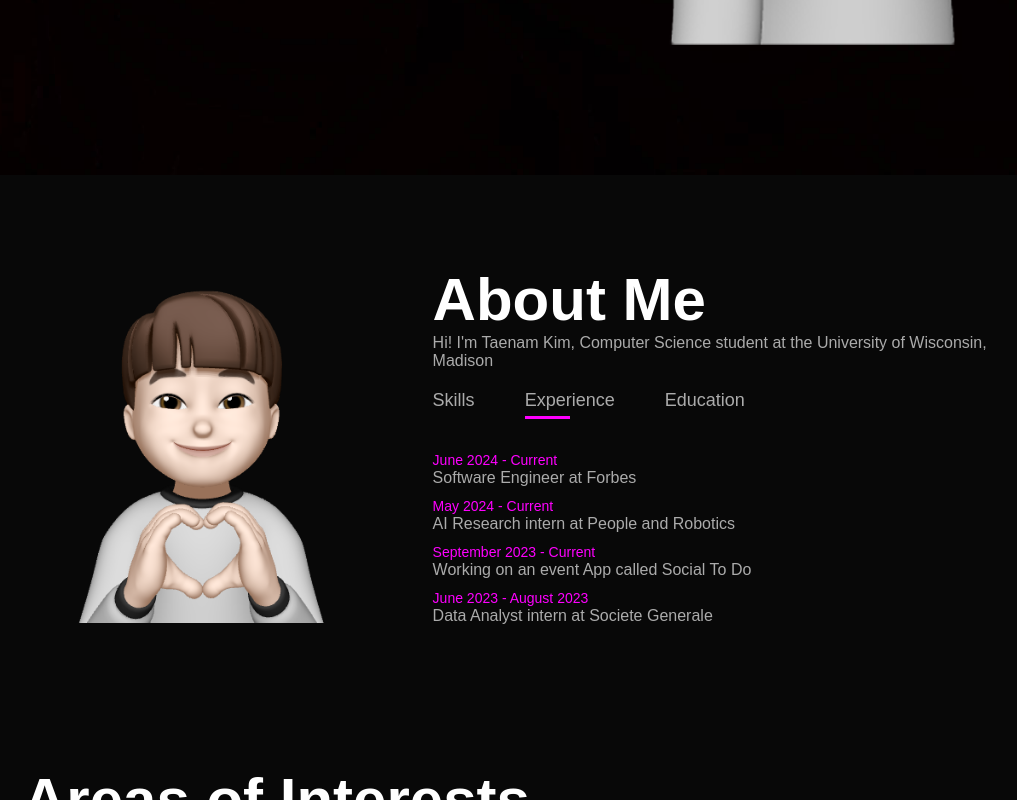
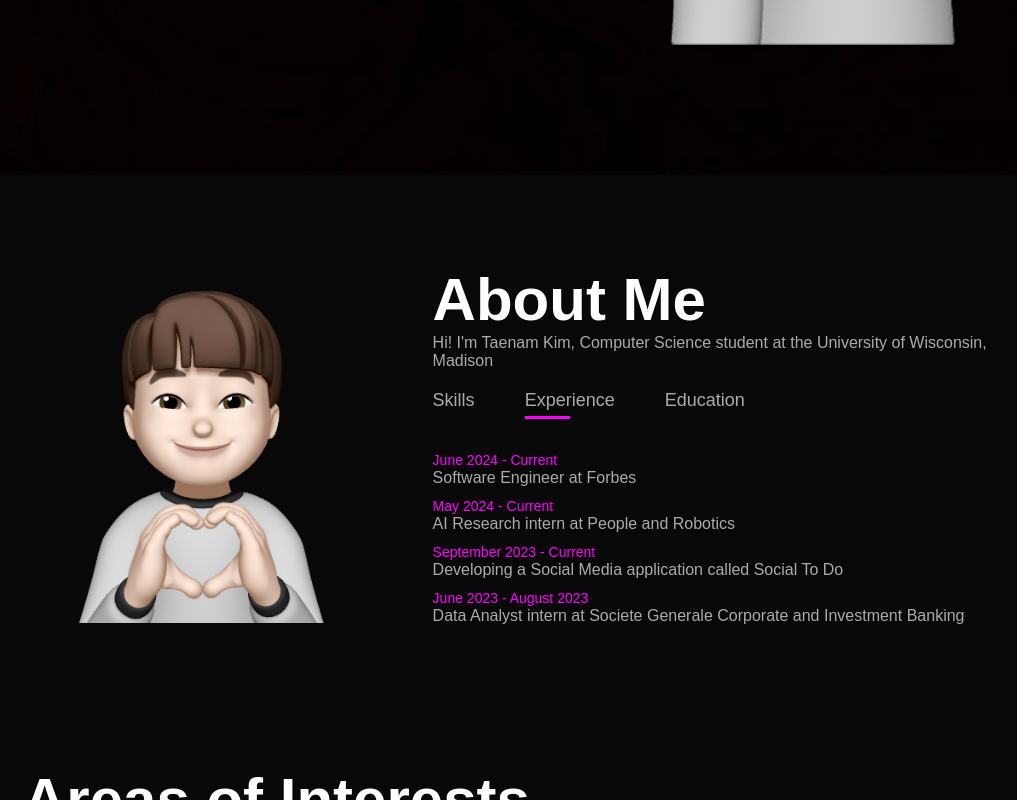
Before and after one commit to taenam1214/taenam1214.github.io, a React (Create React App) app: page / in a window 1280 px wide. Both pictures are taken after a click on the element "Experience". Shown: the part 625-1425 px from the top of the page, without its empty margins (105-1122 px from the left). Built offline with nearby package versions, Linux system fonts and the light colour scheme.

Commit message:
bio updated

```diff
--- a/src/components/About.js
+++ b/src/components/About.js
@@ -51,8 +51,8 @@ const About = () => {
               <ul>
                 <li><span>June 2024 - Current</span><br />Software Engineer at Forbes</li>
                 <li><span>May 2024 - Current</span><br />AI Research intern at People and Robotics</li>
-                <li><span>September 2023 - Current</span><br />Working on an event App called Social To Do</li>
-                <li><span>June 2023 - August 2023</span><br />Data Analyst intern at Societe Generale</li>
+                <li><span>September 2023 - Current</span><br />Developing a Social Media application called Social To Do</li>
+                <li><span>June 2023 - August 2023</span><br />Data Analyst intern at Societe Generale Corporate and Investment Banking</li>
               </ul>
             </div>
             <div className={`tab-contents ${activeTab === 'education' ? 'active-tab' : ''}`} id="education">
```
